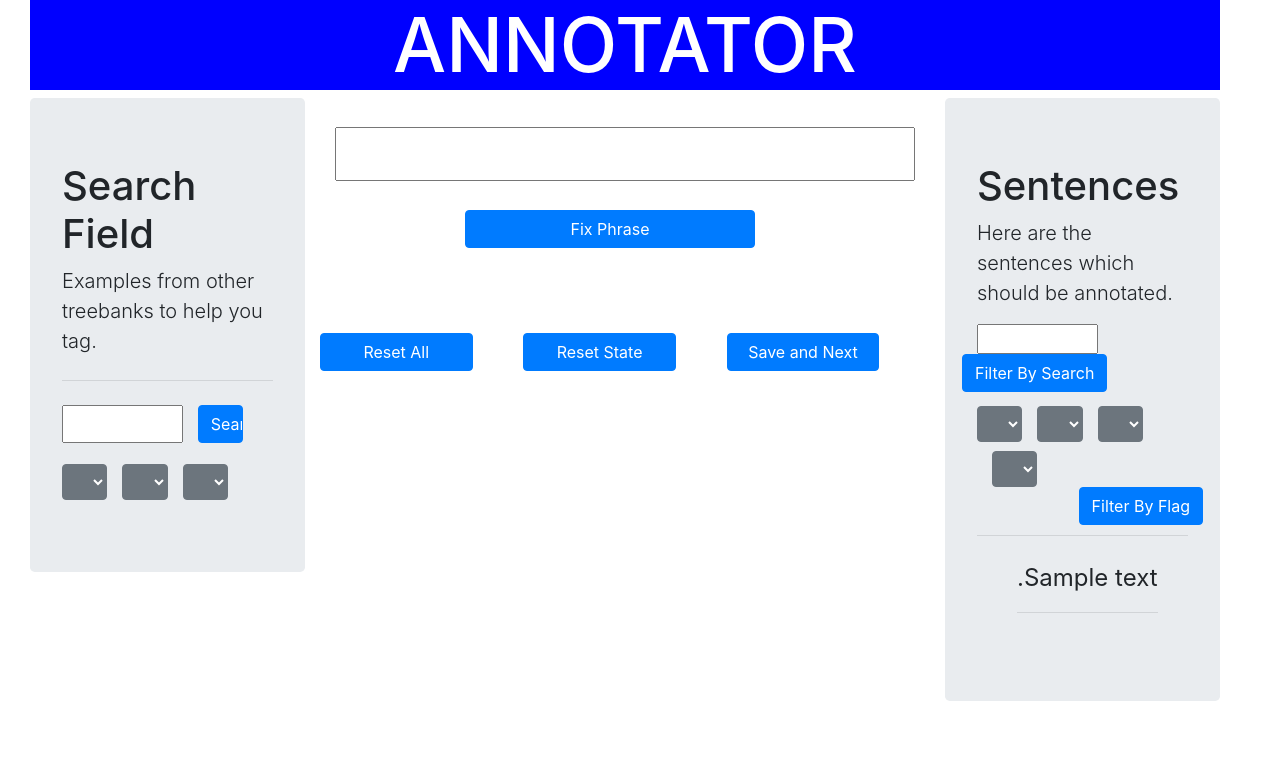
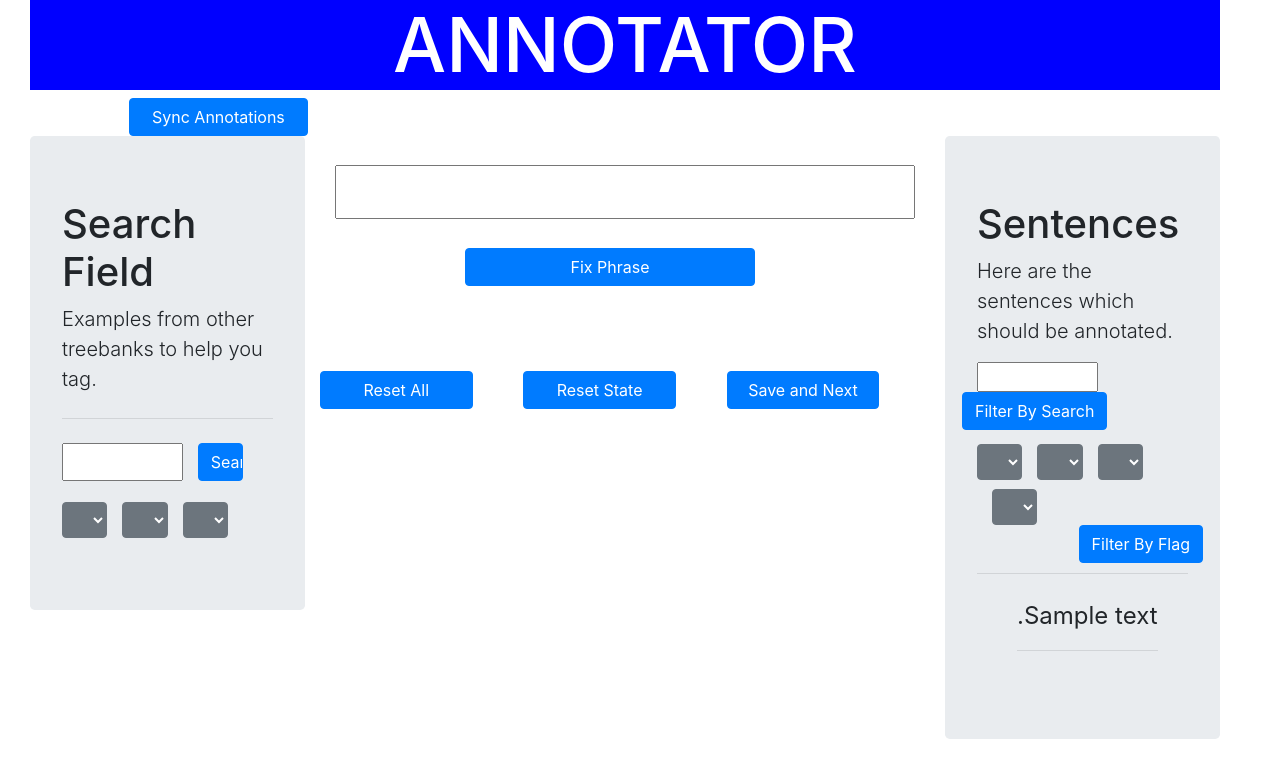
Before and after one commit to saratello/annotation-software, a Flask app: template templates/index.html in a window 1280 px wide. Shown: the top 778 px of the page. Run offline with Flask 2, Linux system fonts and the light colour scheme; the template is opened without the code that fills it: most values are stand-ins (such as "Sample title", 1, 10 or a date in 2020); some libraries are stand-ins or nearby versions.

Commit message:
Fixed previous annotation search

```diff
--- a/app.py
+++ b/app.py
@@ -9,6 +9,8 @@ with open('./config.json') as f:
     config = json.load(f)
 
 USER = config['current_annotator']
+ANNOTATORS = [annotator.strip() for annotator in config["annotators"]]
+CORPUS_INDEXES = config["annotators"][USER]
 
 gulf_tag_examples = {}
 coda_examples = {}
@@ -22,35 +24,46 @@ arrayOfDenoised = []
 arrayofTags = []
 arrayofTagValues = []
 
+def setup_environment(auth_key=''):
+    repo_dir = os.path.join(os.getcwd(), f'annotations')
+    global gulf_tag_examples, coda_examples, msa_tag_examples
+    resources = methods.clone_repo(repo_dir=repo_dir,
+                                   auth_key=auth_key,
+                                   username=config['usernames'][USER],
+                                   annotator_name=USER.lower())
+    gulf_tag_examples, coda_examples, msa_tag_examples = resources
+    repo_dir = os.path.join(os.getcwd(), f'annotations')
+    texts = methods.get_single_annotations_file(assigned_corpus_indexes=CORPUS_INDEXES,
+                                                repo_dir=repo_dir,
+                                                annotator_name=USER.lower())
+    return texts
+
+
 @app.route('/')
 def index():
-    return render_template('home.html')
-
+    repo_dir = os.path.join(os.getcwd(), f'annotations')
+    if not os.path.exists(repo_dir):
+        return render_template('home.html')
+    else:
+        texts = setup_environment()
+        annotators = [a if a != USER else 'Me' for a in ANNOTATORS] + ['All But Me']
+        return render_template('index.html', phrases=texts, annotators=annotators, filtered=False)
 
 @app.route('/annotator/<auth_key>', methods=['GET', 'POST'])
 def annotator(auth_key):
     if request.method == 'POST':
         auth_key = request.form['auth_key']
-        repo_dir = os.path.join(os.getcwd(), f'annotations')
-        global gulf_tag_examples, coda_examples, msa_tag_examples
-        resources = methods.clone_repo(repo_dir=repo_dir,
-                                       username=config['usernames'][USER],
-                                       auth_key=auth_key.strip(),
-                                       annotator_name=USER.lower())
-        gulf_tag_examples, coda_examples, msa_tag_examples = resources
-
-        repo_dir = os.path.join(os.getcwd(), f'annotations')
-        texts = methods.get_single_annotations_file(assigned_corpus_index=0,
-                                                    repo_dir=repo_dir,
-                                                    annotator_name=USER.lower())
-        return render_template('index.html', phrases=texts, filtered=False)
+        texts = setup_environment(auth_key)
+        annotators = [a if a != USER else 'Me' for a in ANNOTATORS] + ['All But Me']
+        return render_template('index.html', phrases=texts, annotators=annotators, filtered=False)
     else:
         return 'OK', 200
 
 @app.route('/filteredRes')
 def filtered_index():
     filtered = parseFilteredText()
-    return render_template('index.html', phrases=filtered, filtered = True)
+    annotators = [a if a != USER else 'Me' for a in ANNOTATORS] + ['All But Me']
+    return render_template('index.html', phrases=filtered, annotators=annotators, filtered=True)
 
 
 def parseFilteredText():
@@ -177,16 +190,12 @@ def get_search_previous_annotations(data):
         return 'OK', 200
 
 
-@app.route('/sync/<data>', methods=['GET', 'POST'])
-def sync(data):
-    if request.method == 'POST':
-        return 'OK', 200
-    else:
-        new_data = json.loads(data)
-        methods.sync_annotations(
-            repo_dir=os.path.join(os.getcwd(), f'annotations'),
-            annotator_name=USER.lower(),
-            )
+@app.route('/sync')
+def sync():
+    methods.sync_annotations(
+        repo_dir=os.path.join(os.getcwd(), f'annotations'),
+        annotator_name=USER.lower())
+    return 'OK', 200
 
 # if os.path.exists('./annotations'):
 #     rmtree('./annotations')
--- a/methods.py
+++ b/methods.py
@@ -4,7 +4,6 @@ from collections import namedtuple
 import re
 import os
 import json
-from shutil import move
 
 from git import Repo
 
@@ -152,9 +151,10 @@ def search_bar_previous_annotations(query: str,
     # Filtering by annotator
     annotators = ANNOTATORS
     annotators = [query_filter.annotators] if query_filter.annotators in ANNOTATORS else ANNOTATORS
-    if query_filter.annotators == 'All But Me':
+    if query_filter.annotators.strip() == 'All But Me':
         annotators.remove(CURRENT_ANNOTATOR)
-
+    elif query_filter.annotators.strip() == 'Me':
+        annotators = [CURRENT_ANNOTATOR]
     # Filtering by feature
     annotations_filtered: List[FilteredAnnotation] = []
     for annotator, annotations in annotations_json.items():
@@ -184,13 +184,13 @@ def search_bar_previous_annotations(query: str,
 
         if not query_pos:
             if query_filter.match == 'Approximate':
-                if query in annotation.annotation and \
+                if query in ' '.join(annotation.annotation) and \
                     (annotation.annotator, annotation.id) not in already_added:
                     response.append(
                         annotations_json[annotation.annotator][annotation.id]['original'])
             elif query_filter.match == 'Exact':
                 if isinstance(annotation.annotation, list):
-                    condition = query in annotation.annotation
+                    condition = query in ' '.join(annotation.annotation)
                 else:
                     condition = query == annotation.annotation
                 if condition and \
@@ -215,7 +215,7 @@ COMMIT_MESSAGE = 'No message'
 
 def clone_repo(repo_dir='/Users/chriscay/thesis/annotation_wiaam',
                username='christios',
-               auth_key='isle0ftheDead',
+               auth_key='',
                repo_name='annotated-shami-corpus',
                annotator_name='Wiaam') -> None:
     """This method is called once, when the annotator sets up their local application.
@@ -262,7 +262,7 @@ def clone_repo(repo_dir='/Users/chriscay/thesis/annotation_wiaam',
 
     return gulf_tag_examples, coda_examples, msa_tag_examples
 
-def get_single_annotations_file(assigned_corpus_index,
+def get_single_annotations_file(assigned_corpus_indexes,
                                 repo_dir='/Users/chriscay/thesis/annotation_wiaam',
                                 annotator_name='Wiaam'):
     repo = Repo(repo_dir)
@@ -270,8 +270,9 @@ def get_single_annotations_file(assigned_corpus_index,
     repo.git.checkout('resources')
 
     testsite_array = []
-    with open(f"./annotations/corpus/shami_{assigned_corpus_index}.txt") as my_file:
-        testsite_array = my_file.readlines()
+    for index in assigned_corpus_indexes:
+        with open(f"./annotations/corpus/shami_{index}.txt") as my_file:
+            testsite_array += my_file.readlines()
     repo.git.checkout(annotations_name)
 
     return testsite_array
@@ -323,11 +324,11 @@ def get_merged_json(repo_dir='/Users/chriscay/thesis/annotation',
     for annotator_file_path in annotator_file_paths:
         with open(os.path.join(repo_dir, annotator_file_path)) as f:
             try:
-                annotations_json[annotator_file_path.strip(
-                    '.json')] = json.load(f)
+                annotations_json[re.sub(
+                    '.json', '', annotator_file_path)] = json.load(f)
             except json.JSONDecodeError:
-                annotations_json[annotator_file_path.strip(
-                    '.json')] = []
+                annotations_json[re.sub(
+                    '.json', '', annotator_file_path)] = []
     repo.git.checkout(annotations_name)
     return annotations_json
 
--- a/templates/index.html
+++ b/templates/index.html
@@ -70,6 +70,7 @@
             <div class="row container-fluid">
                 <div class="col-12">
                     <center><h1 style="font-size:75px;background-color: blue;color: white;">ANNOTATOR</h1></center>
+                    <input type="button" class="btn btn-primary btn-md col-3 offset-1" style="width: 15%;" value="Sync Annotations" onclick="sync()">
                 </div>
             </div>
 
@@ -182,10 +183,10 @@
                                 <option>Exact</option>
                             </select>
                             <select style="width: 30%; margin-top: 5%;" class="btn btn-secondary dropdown-toggle col-3 offset-1" id="search_txt8">
-                                <option>Sara</option>
-                                <option>Carine</option>
-                                <option>Wiaam</option>
-                                <option>All But Me</option>
+                                {% for text in annotators%}
+                                <option>{{text}}</option>
+                                {% endfor %}
+                            </option>
                             </select>
                         </div>
                         <div class="row float-right">
@@ -958,7 +959,7 @@
         }
 
         function sync(){
-            fetch(`/sync/${toSend}`)
+            fetch(`/sync`)
                 .then(function (response) {
                     return response.text();
                 }).then(function (text) {
```
